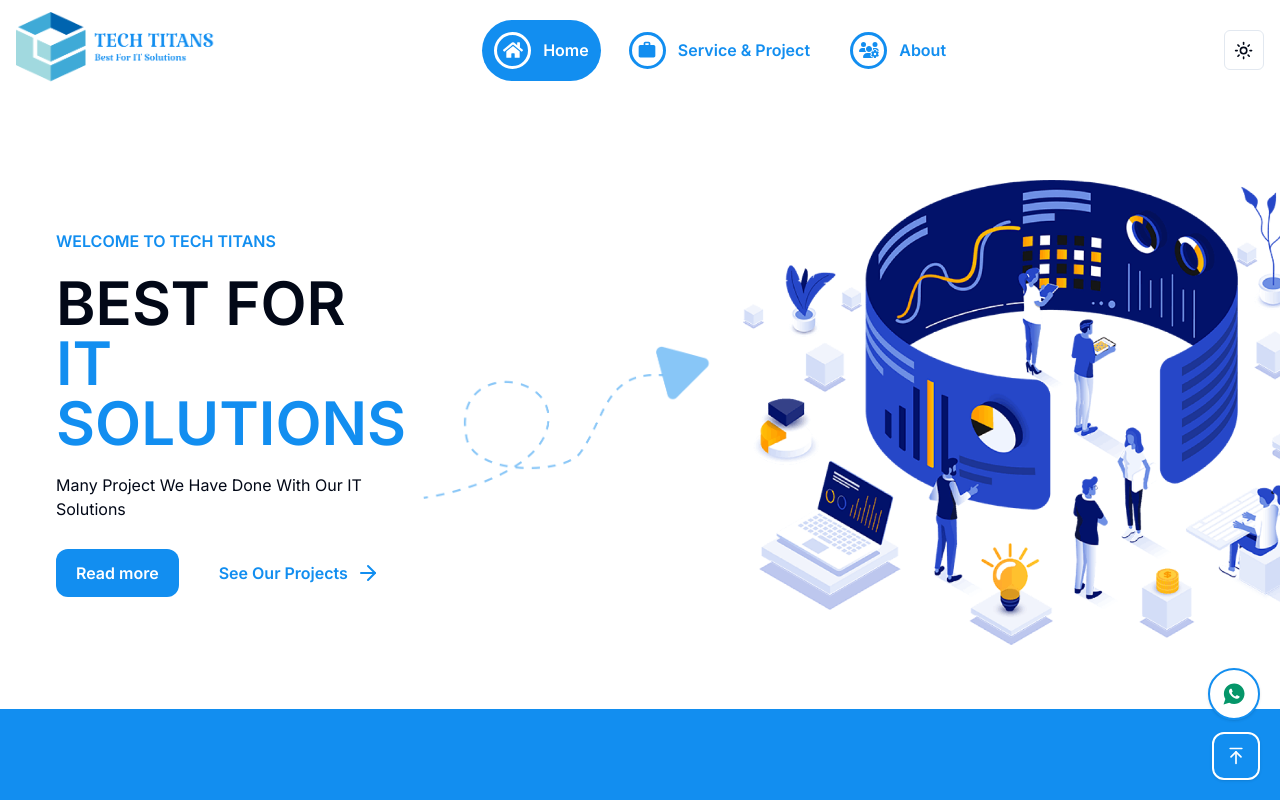
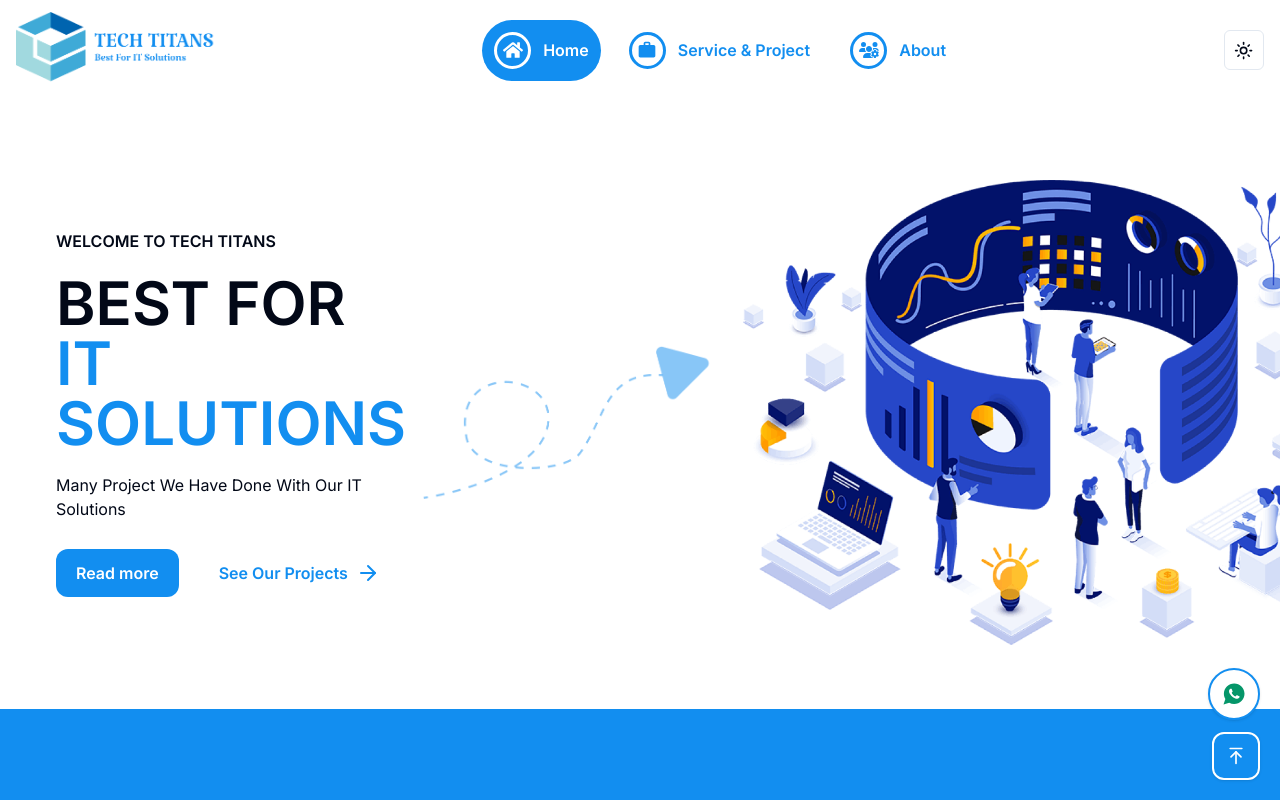
Before and after one commit to KarMint26/tech_titans, a Next.js app: page / in a window 1280 px wide. Shown: the top 800 px of the page. Built offline with nearby package versions, Linux system fonts and the light colour scheme.

Commit message:
Update HomeHeroSection.tsx

```diff
--- a/src/app/HomeHeroSection.tsx
+++ b/src/app/HomeHeroSection.tsx
@@ -8,7 +8,7 @@ const HomeHeroSection = () => {
     <React.Fragment>
       <div className="w-full flex justify-between items-center flex-col sm:flex-row">
         <div className="md:w-[150rem] lg:w-auto">
-          <p className="uppercase text-main font-semibold">Welcome to tech titans</p>
+          <p className="uppercase font-semibold">Welcome to tech titans</p>
           <h1 className="text-3xl sm:text-4xl lg:text-6xl uppercase font-semibold my-3 sm:my-5">
             Best For <br /> <span className="text-main">it solutions</span>
           </h1>
```
